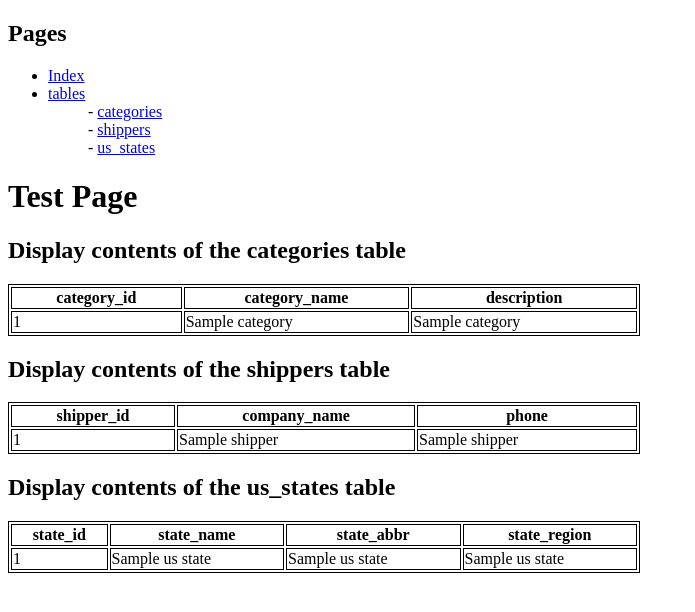
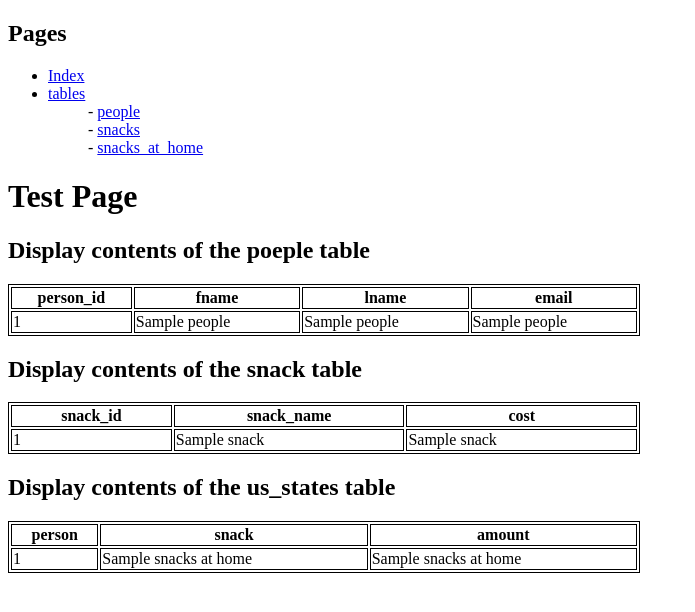
Before and after one commit to AlfonsEdbom/University-Code, a Flask app: page /all_tables in a window 1280 px wide. Shown: the top 612 px of the page, without its empty margins (0-695 px from the left). Run offline with Flask 2, Linux system fonts and the light colour scheme; a database or web service that is not in the repository returns one stand-in record (values such as "Sample title"); some libraries are stand-ins or nearby versions.

Commit message:
something

```diff
--- a/app.py
+++ b/app.py
@@ -6,7 +6,7 @@ app = Flask(__name__)
 
 # function for connecting to db
 def connectToDB():
-    connectionString = 'dbname=northwind user=postgres port=5432 host=localhost'
+    connectionString = 'dbname=lab2 user=postgres port=5432 host=localhost'
     try:
         return psycopg2.connect(connectionString)
     except:
@@ -28,11 +28,11 @@ def all_tables():
     try:
         conn = connectToDB()
         dict_cur = conn.cursor(cursor_factory=psycopg2.extras.DictCursor)
-        dict_cur.execute('SELECT * FROM categories')
+        dict_cur.execute('SELECT * FROM people')
         results = dict_cur.fetchall()
-        dict_cur.execute('SELECT * FROM shippers')
+        dict_cur.execute('SELECT * FROM snacks')
         results1 = dict_cur.fetchall()
-        dict_cur.execute('SELECT * FROM us_states')
+        dict_cur.execute('SELECT * FROM snacks_at_home')
         results2 = dict_cur.fetchall()
         dict_cur.close()
     except:
@@ -41,17 +41,17 @@ def all_tables():
         if conn is not None:
             conn.close()
     #results = dict_cur.fetchall()
-    return render_template("all_tables.html", categories=results, shippers=results1, us_states=results2)
+    return render_template("all_tables.html", people=results, snacks=results1, snacks_at_home=results2)
 
 
 # display categories table etc
-@app.route("/categories")
-def categories():
+@app.route("/people")
+def people():
     conn = None
     try:
         conn = connectToDB()
         dict_cur = conn.cursor(cursor_factory=psycopg2.extras.DictCursor)
-        dict_cur.execute('SELECT * FROM categories')
+        dict_cur.execute('SELECT * FROM people')
         results = dict_cur.fetchall()
         dict_cur.close()
     except:
@@ -60,16 +60,16 @@ def categories():
     finally:
         if conn is not None:
             conn.close()
-    return render_template("categories.html", categories=results)
+    return render_template("people.html", people=results)
 
 
-@app.route("/shippers")
-def shippers():
+@app.route("/snacks")
+def snacks():
     conn = None
     try:
         conn = connectToDB()
         dict_cur = conn.cursor(cursor_factory=psycopg2.extras.DictCursor)
-        dict_cur.execute('SELECT * FROM shippers')
+        dict_cur.execute('SELECT * FROM snacks')
         results = dict_cur.fetchall()
         dict_cur.close()
     except:
@@ -77,16 +77,16 @@ def shippers():
     finally:
         if conn is not None:
             conn.close()
-    return render_template("shippers.html", shippers=results)
+    return render_template("snacks.html", snacks=results)
 
 
-@app.route("/us_states")
-def us_states():
+@app.route("/snacks_at_home")
+def snacks_at_home():
     conn = None
     try:
         conn = connectToDB()
         dict_cur = conn.cursor(cursor_factory=psycopg2.extras.DictCursor)
-        dict_cur.execute('SELECT * FROM us_states')
+        dict_cur.execute('SELECT * FROM snacks_at_home')
         results = dict_cur.fetchall()
         dict_cur.close()
     except:
@@ -94,7 +94,7 @@ def us_states():
     finally:
         if conn is not None:
             conn.close()
-    return render_template("us_states.html", us_states=results)
+    return render_template("snacks_at_home.html", snacks_at_home=results)
 
 ###########################################
 ####### functions for adding tuples #######
--- a/templates/all_tables.html
+++ b/templates/all_tables.html
@@ -5,36 +5,38 @@ Placeholder
 {% endblock %}
 
 {% block content %}
-<h2>Display contents of the categories table</h2>
+<h2>Display contents of the poeple table</h2>
     <table style="width:50%">
         <thead>
-            <th>category_id</th>
-            <th>category_name</th>
-            <th>description</th>
+            <th>person_id</th>
+            <th>fname</th>
+            <th>lname</th>
+            <th>email</th>
         </thead>
         <tbody>
-            {% for category in categories%}
+            {% for poeple in people%}
             <tr>
-                <td>{{category[0]}}</td>
-                <td>{{category[1]}}</td>
-                <td>{{category[2]}}</td>
+                <td>{{poeple[0]}}</td>
+                <td>{{poeple[1]}}</td>
+                <td>{{poeple[2]}}</td>
+                <td>{{poeple[2]}}</td>
             </tr>
             {% endfor %}
         </tbody>
     </table>
-<h2>Display contents of the shippers table</h2>
+<h2>Display contents of the snack table</h2>
 <table style="width:50%">
     <thead>
-        <th>shipper_id</th>
-        <th>company_name</th>
-        <th>phone</th>
+        <th>snack_id</th>
+        <th>snack_name</th>
+        <th>cost</th>
     </thead>
     <tbody>
-        {% for shipper in shippers%}
+        {% for snack in snacks%}
         <tr>
-            <td>{{shipper[0]}}</td>
-            <td>{{shipper[1]}}</td>
-            <td>{{shipper[2]}}</td>
+            <td>{{snack[0]}}</td>
+            <td>{{snack[1]}}</td>
+            <td>{{snack[2]}}</td>
         </tr>
         {% endfor %}
     </tbody>
@@ -42,18 +44,16 @@ Placeholder
 <h2>Display contents of the us_states table</h2>
 <table style="width:50%">
     <thead>
-        <th>state_id</th>
-        <th>state_name</th>
-        <th>state_abbr</th>
-        <th>state_region</th>
+        <th>person</th>
+        <th>snack</th>
+        <th>amount</th>
     </thead>
     <tbody>
-        {% for state in us_states%}
+        {% for snacks in snacks_at_home%}
         <tr>
-            <td>{{state[0]}}</td>
-            <td>{{state[1]}}</td>
-            <td>{{state[2]}}</td>
-            <td>{{state[3]}}</td>
+            <td>{{snacks[0]}}</td>
+            <td>{{snacks[1]}}</td>
+            <td>{{snacks[2]}}</td>
         </tr>
         {% endfor %}
     </tbody>
--- a/templates/base.html
+++ b/templates/base.html
@@ -12,9 +12,9 @@
       <ul>
           <li><a href="/">Index</a>
           <li><a href="/all_tables">tables</a>
-          <dd>- <a href="/categories">categories</a></dd>
-          <dd>- <a href="/shippers">shippers</a></dd>
-          <dd>- <a href="/us_states">us_states</a></dd>
+          <dd>- <a href="/people">people</a></dd>
+          <dd>- <a href="/snacks">snacks</a></dd>
+          <dd>- <a href="/snacks_at_home">snacks_at_home</a></dd>
       </ul>
     </nav>
     </head>
```
Also changed, not shown: templates/categories.html (deleted, +0 -42 lines), templates/people.html (added, +44 -0 lines), templates/shippers.html (deleted, +0 -58 lines), templates/snacks.html (+43 -30 lines), templates/snacks_at_home.html (added, +33 -0 lines), templates/us_states.html (deleted, +0 -36 lines).
